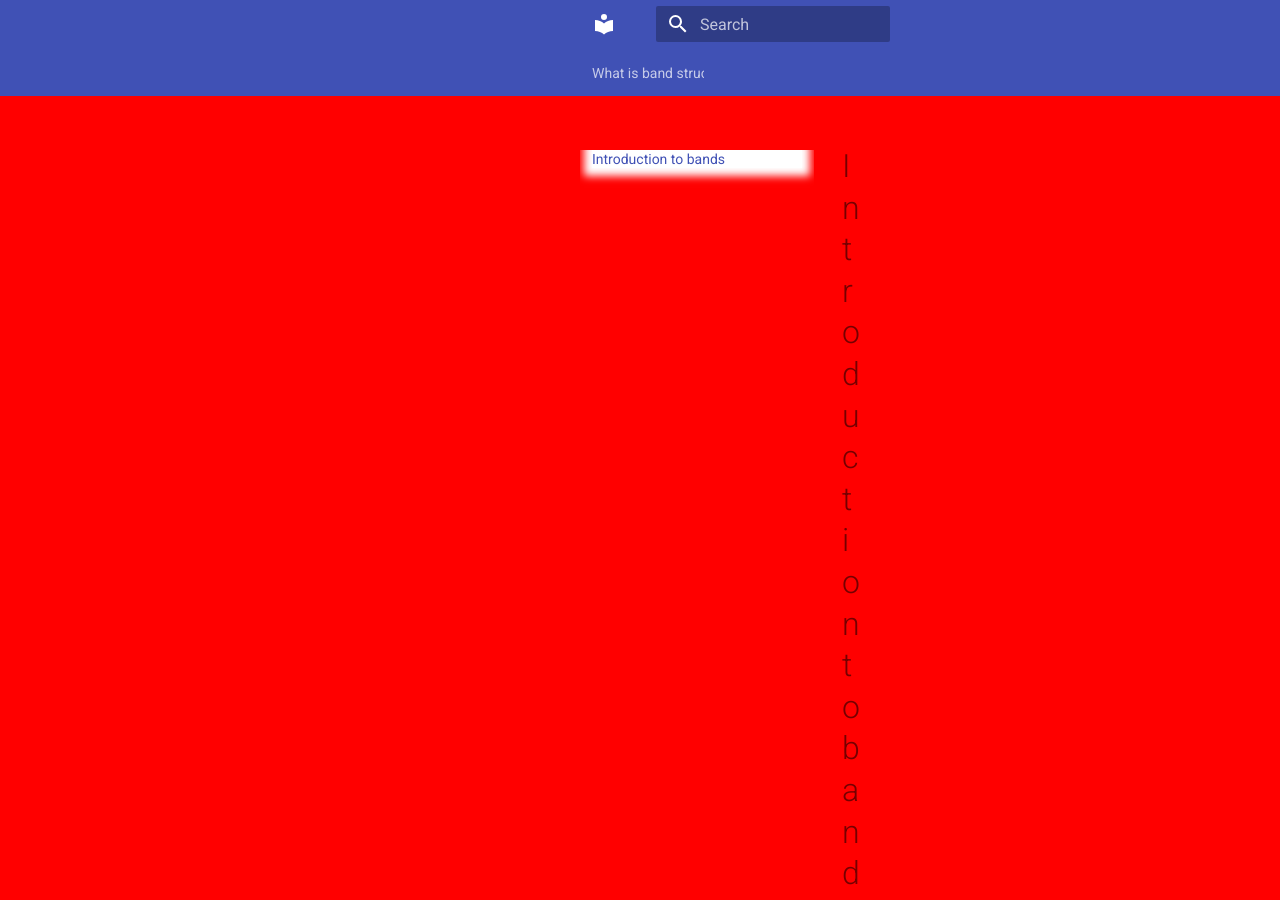
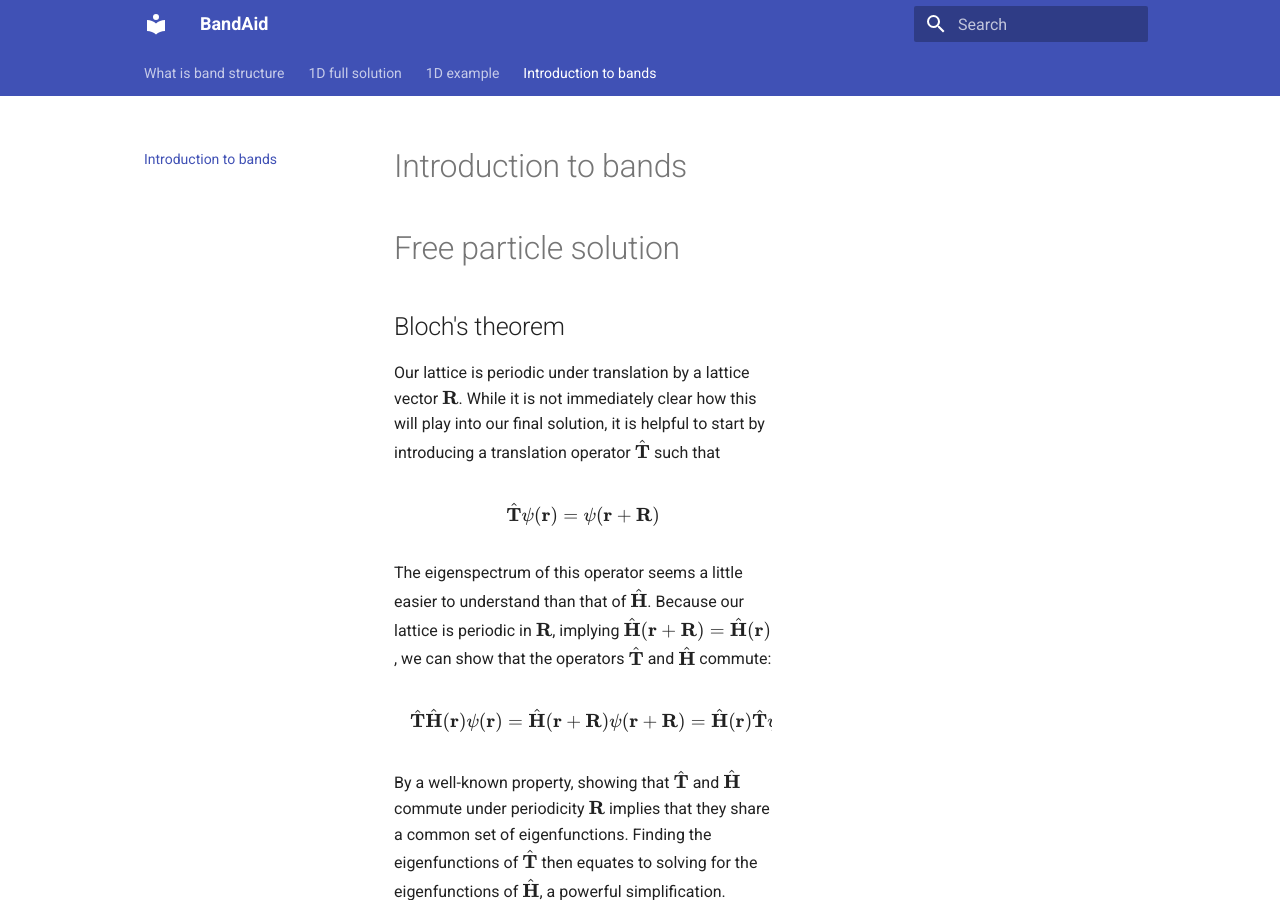
Before and after one commit to ekrakov/BandAidsite, an MkDocs documentation site: the page built from docs/bands.md, in a window 1280 px wide and 900 px high. Built offline with MkDocs 1.6.1 and Material for MkDocs 9.7.7, drawn with Linux system fonts in a browser that asks for light colours.

Commit message:
update tex

```diff
--- a/docs/bands.md
+++ b/docs/bands.md
@@ -53,45 +53,5 @@
 $$
 
 
-<!-- https://ekrakov-bandaid.streamlit.app/?embed_options=show_toolbar,light_theme,show_colored_line -->
-
-
-
-
-<!-- <iframe src="https://ekrakov-bandaid.streamlit.app/?embed=true" width="100%" height="600px" style="border:none;"></iframe> -->
-
 <iframe src="https://bandaidsite-cs2bnku8pho7jigyznpczz.streamlit.app/?embed=true&embed_options=show_toolbar"
         style="width: 90%; height: 85vh; border: none;"></iframe>
-
-<!-- <!--
-<div style="width: 100%; display: flex; justify-content: center; align-items: center;">
-  <iframe id="streamlit-iframe"
-          src="https://ekrakov-bandaid.streamlit.app/?embed=true&embed_options=show_toolbar"
-          style="width: 90%; height: 95vh; border: none;"></iframe>
-</div>
-
-<script>
-  window.onload = function() {
-    var iframe = document.getElementById("streamlit-iframe");
-    iframe.style.height = window.innerHeight * 0.95 + "px";  // 95% of viewport height
-  };
-</script> -->
-
-
-<!--
-
-
-<div style="width: 100%; display: flex; justify-content: center; align-items: center;">
-  <iframe id="streamlit-iframe"
-          src="https://ekrakov-bandaid.streamlit.app/?embed=true&embed_options=show_toolbar"
-          style="width: 90%; height: 95vh; border: none;"></iframe>
-</div>
-
-<script>
-  window.onload = function() {
-    var iframe = document.getElementById("streamlit-iframe");
-    setTimeout(function() {
-      iframe.src = iframe.src;  // Reload iframe to trigger proper toolbar loading
-    }, 1000);
-  };
-</script> --> -->
--- a/docs/stylesheets/custom.css
+++ b/docs/stylesheets/custom.css
@@ -1,25 +1,20 @@
 Expand the main content width
 .md-content {
-    max-width: 50%; /* Increase the width of the main text area */
+    max-width: 80%; /* Increase the width of the main text area */
     margin: 0 auto; /* Keep it centered */
 }
 
 /* Make text block wider */
 .md-typeset {
-    max-width: 80%; /* Adjust this as needed */
+    max-width: 70%; /* Adjust this as needed */
 }
 
 /* Increase the overall layout width */
 .md-grid {
-    max-width: 10%; /* Full-width container */
+    max-width: 80%; /* Full-width container */
 }
 
 /* Reduce the sidebar width if necessary */
 .md-sidebar {
     max-width: 250px; /* Adjust the sidebar width */
 }
-
-
-body {
-    background-color: red !important;
-  }
```
